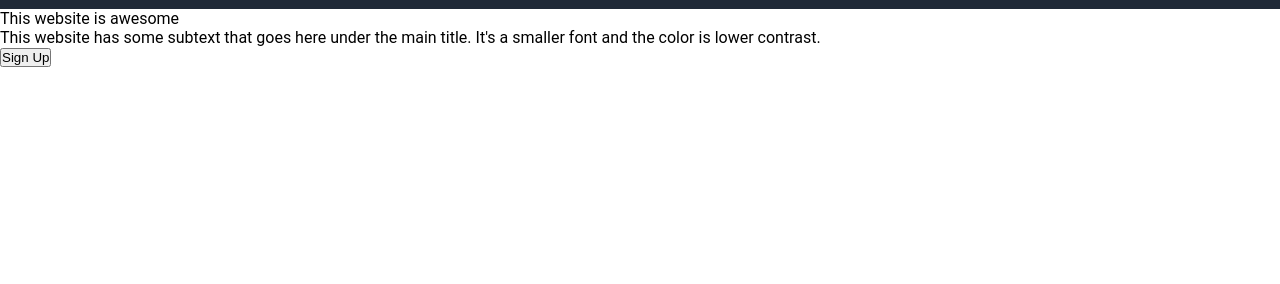
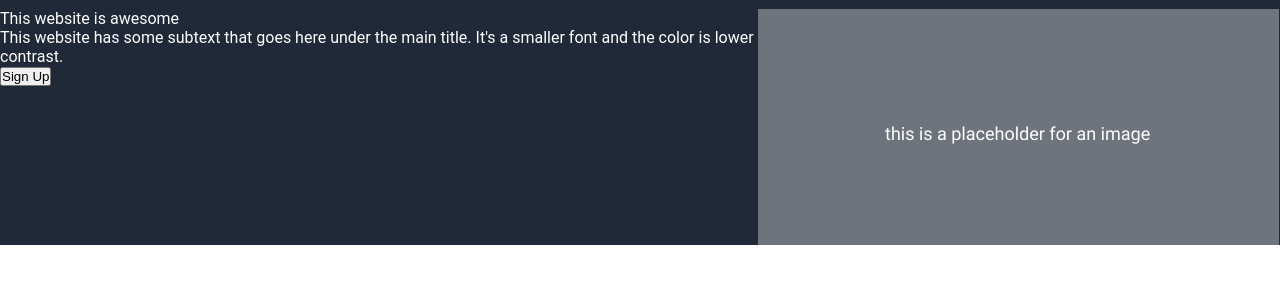
Before and after one commit to b3t0247/landing-page, a plain HTML site: page index.html in a window 1280 px wide. Shown: the part 44-328 px from the top of the page. Drawn offline with Linux system fonts and the light colour scheme.

Commit message:
directory renaming

```diff
--- a/index.html
+++ b/index.html
@@ -17,11 +17,13 @@
                     </ul>
                 </div>
             </header>
-            <section class="hero">
-                <p>This website is awesome</p>
-                <p>This website has some subtext that goes here under the main title. It's a smaller font and the color is lower contrast.</p>
-                <button class="signup">Sign Up</button>
-                <img src="iamge" alt="">
+            <section class="hero-container">
+                <div class="hero">
+                    <p class="hero-main">This website is awesome</p>
+                    <p class="hero-secondary">This website has some subtext that goes here under the main title. It's a smaller font and the color is lower contrast.</p>
+                    <button class="signup">Sign Up</button>
+                </div>
+                <img src="./images/image.png" alt="">
             </section>
             <section></section>
             <section></section>
--- a/style.css
+++ b/style.css
@@ -13,6 +13,14 @@ html {
 
 body {
     font-family: 'Roboto', sans-serif;
+    width: 100%;
+    height: 100vh;
+}
+
+.wrapper {
+    display: flex;
+    justify-content: center;
+    flex-direction: column;
 }
 
 .header {
@@ -34,14 +42,15 @@ a, .links {
     /* gap: 16px; */
 }
 
-.wrapper {
-    display: flex;
-    justify-content: center;
-    flex-direction: column;
-}
-
 .links {
     display: flex;
     gap: 16px;
     padding: 16px;
 }
+
+section:nth-last-of-type(1n) {
+    /* border: 1px solid red; */
+    background-color: #1f2937;
+    color: white;
+    display: flex;
+}
```
Also changed, not shown: images/colors_and_stuff.png (renamed from design-images/colors_and_stuff.png), images/image.png (added), images/project.png (renamed from design-images/project.png).
